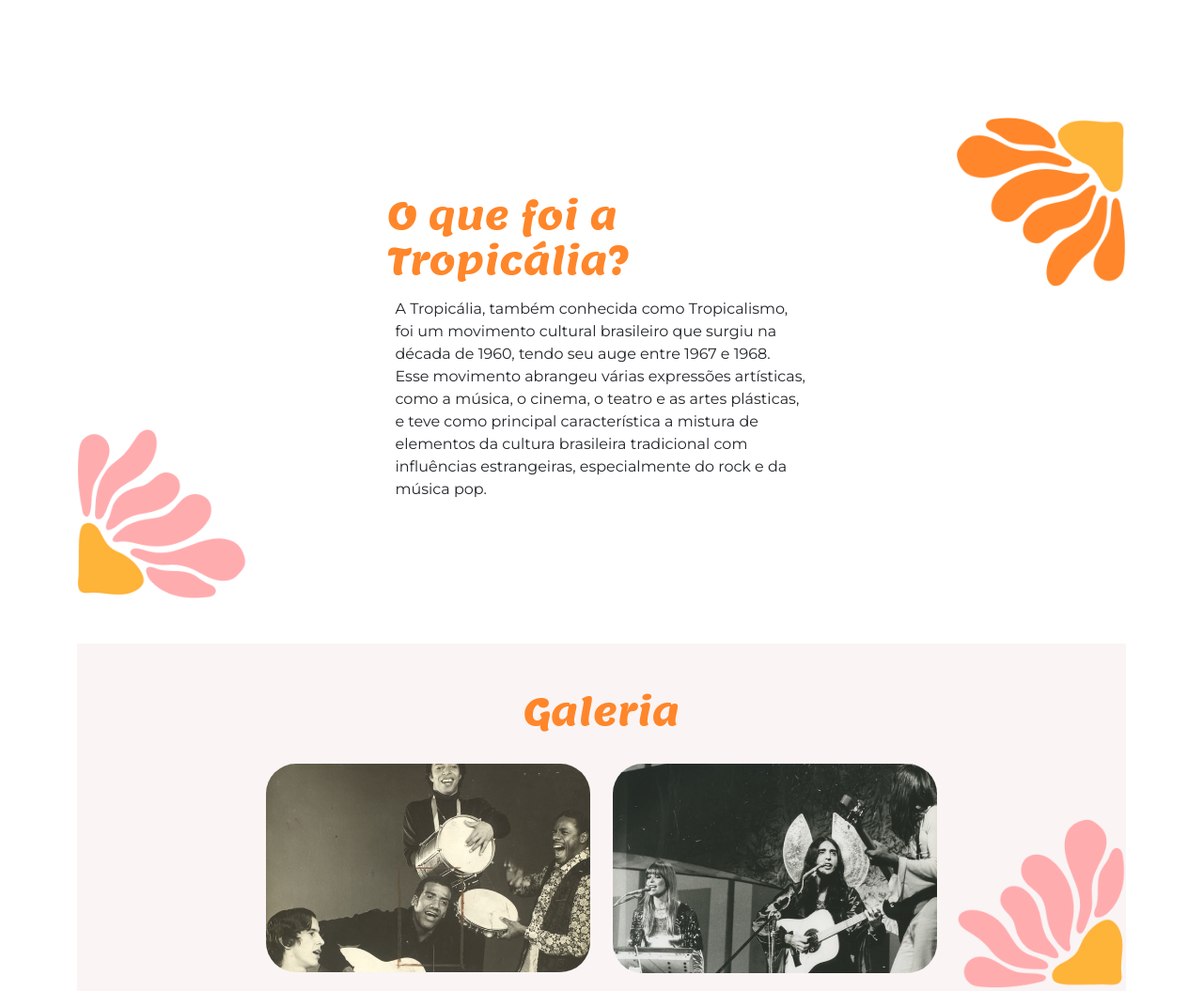
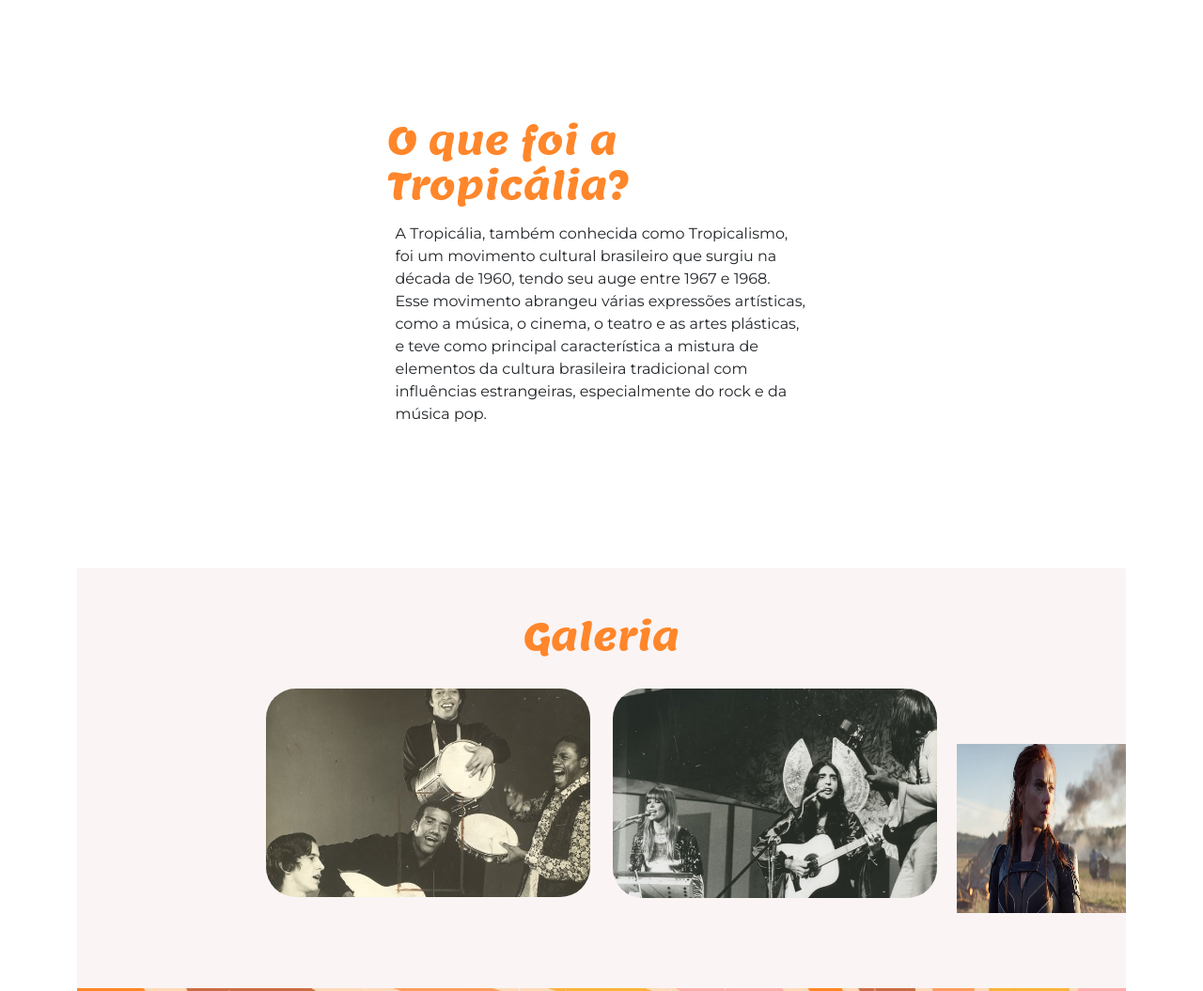
Before and after one commit to yaramazur/yara_42_1tri, a plain HTML site: page index.html in a window 1280 px wide. Shown: the part 884-1939 px from the top of the page at 94% size. Drawn offline with nearby package versions, Linux system fonts and the light colour scheme.

Commit message:
Add files via upload

```diff
--- a/styles.css
+++ b/styles.css
@@ -27,7 +27,7 @@ section {
 
 .inicio-fundo {
     /* aula 3 */
-    background-image: url('img/4965007.jpg');
+    background-image: url('img/381906_00caeeeafb7bced.jpg');
     /* Substitua pelo caminho da sua imagem */
     background-size: cover;
     background-position: right;
@@ -73,13 +73,13 @@ section {
 }
 
 
-#tropicalia {
+#Viuva Negra {
     position: relative;
     padding-top: 5rem;
     margin-top: 3rem;
     margin-bottom: 3rem;
-    background: url('img/flor.png') top right no-repeat,
-        url('img/flor-esquerda.png') bottom left no-repeat;
+    background: url('img/scar1.webp') top right no-repeat,
+        url('img/Viuva-Negra-Scarlet-Johansson\ \(1\).webp') bottom left no-repeat;
     background-size: 180px 180px;
     /* Ajuste o tamanho conforme necessário */
 }
@@ -107,7 +107,7 @@ h2 {
 }
 
 .fundo-galeria {
-    background: url('img/flor-bottom-direita.png') bottom right no-repeat;
+    background: url('img/Viuva-Negra.jpg') bottom right no-repeat;
     background-size: 180px 180px;
 }
 
```
